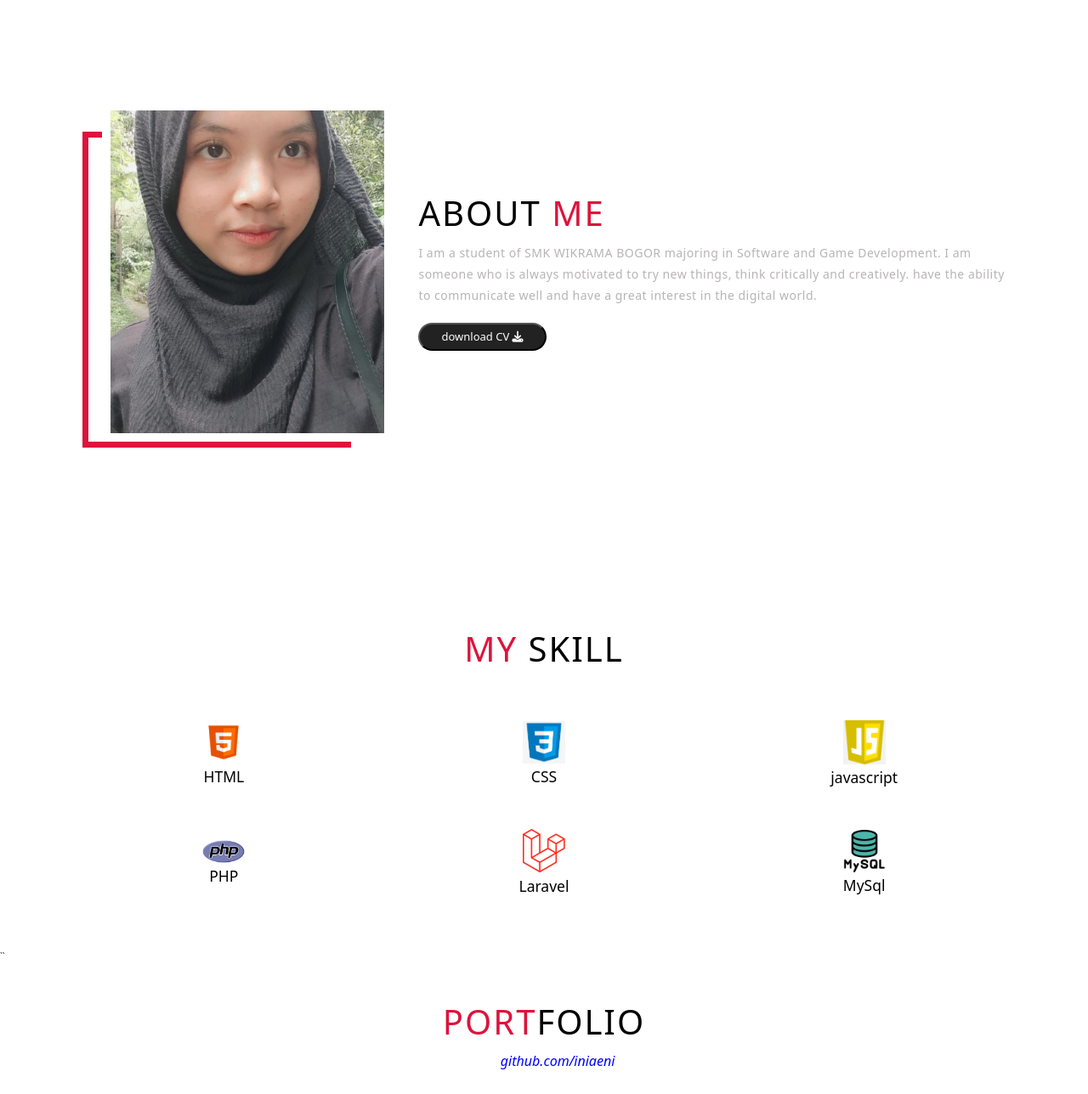
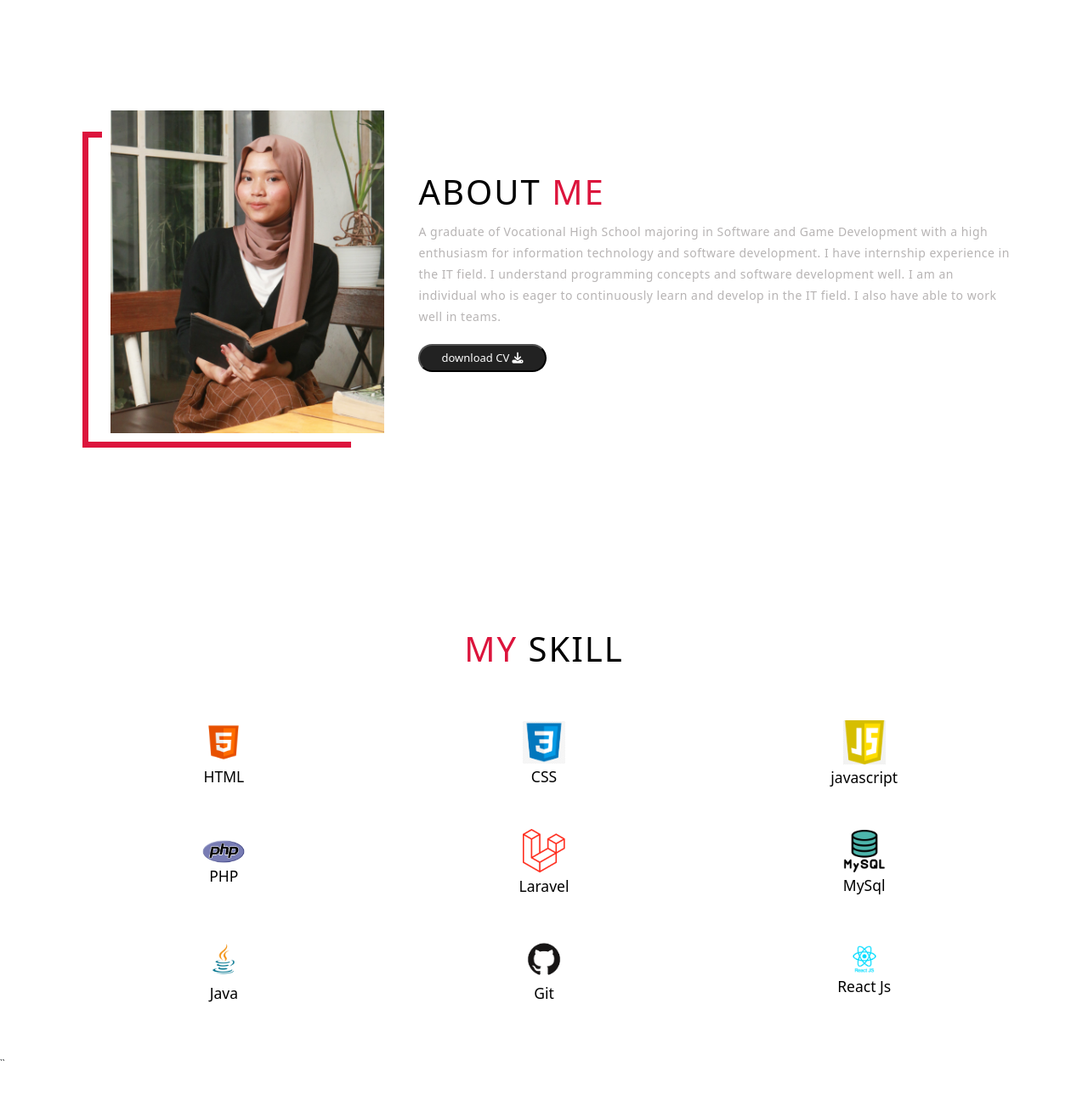
Before and after one commit to iniaeni/My-Portofolio, a plain HTML site: page index.html in a window 1280 px wide. Shown: the part 840-2128 px from the top of the page at 85% size. Drawn offline with nearby package versions, Linux system fonts and the light colour scheme; grey boxes are pictures that could not be loaded.

Commit message:
update porto

```diff
--- a/index.html
+++ b/index.html
@@ -82,16 +82,20 @@
         <div class="about container">
             <div class="col-left">
                 <div class="about-img">
-                    <img src="img/profil (1).jpg" alt="img">
+                    <img src="img/saya.jpg" alt="img">
                 </div>
             </div>
             <div class="col-right">
                 <h1 class="section-title">About <span>me</span></h1>
                 <!-- <h2>Fron End Developer and Back End Developer</h2> -->
-                <p>I am a student of SMK WIKRAMA BOGOR majoring in Software and Game Development.
-                    I am someone who is always motivated to try new things, think critically and creatively.
-                    have the ability to communicate well and have a great interest in the digital world. </p>
-                    <a href="pdf/CV Siti Nuraeni (inggris).pdf" class="nav-link" download="SITI NURAENI_CV"><button class="dln"> download CV <i class="fas fa-download"></i> </button></a>
+                <p>A graduate of Vocational High School majoring in Software and
+                  Game Development with a high enthusiasm for information
+                  technology and software development. I have internship experience
+                  in the IT field. I understand programming concepts and software
+                  development well. I am an individual who is eager to continuously
+                  learn and develop in the IT field. I also have  able to work well in
+                  teams. </p>
+                    <a href="pdf/CV Siti Nuraeni.pdf" class="nav-link" download="SITI NURAENI_CV"><button class="dln"> download CV <i class="fas fa-download"></i> </button></a>
             </div>
         </div>
     </section>
@@ -164,6 +168,33 @@
                     </div>
                     <!-- <p>MySQL is an open-source relational database management system.</p> -->
                 </div>
+                <div class="skill-box">
+                  <div class="skill-title">
+                      <div class="img">
+                          <img src="img/java.png" alt="" class="skill-icon">
+                      </div>
+                      <h3>Java</h3>
+                  </div>
+                  <!-- <p>MySQL is an open-source relational database management system.</p> -->
+              </div>
+              <div class="skill-box">
+                <div class="skill-title">
+                    <div class="img">
+                        <img src="img/git.png" alt="" class="skill-icon">
+                    </div>
+                    <h3>Git</h3>
+                </div>
+                <!-- <p>MySQL is an open-source relational database management system.</p> -->
+            </div>
+            <div class="skill-box">
+              <div class="skill-title">
+                  <div class="img">
+                      <img src="img/reactjs (1).png" alt="" class="skill-icon">
+                  </div>
+                  <h3>React Js</h3>
+              </div>
+              <!-- <p>MySQL is an open-source relational database management system.</p> -->
+          </div>
             </div>
         </div>
     </section><br><br>``
@@ -173,7 +204,7 @@
         <br><br>
         <div class="" data-aos="fade-up">
   <br>
-            <div><h1 class="section-title text-center"><span>PORT</span>FOLIO</h1><a target="_blank" class="nav-link active" aria-current="page" href="https://github.com/iniaeni"><i style="color: blue; font-size: 16px; margin-left: 46%;" class="">github.com/iniaeni</i></a></div><br><br>
+            <div><h1 class="section-title text-center"><span>PORT</span>FOLIO</h1><a target="_blank" class="nav-link active" aria-current="page" href="https://github.com/iniaeni"><i style="color: blue; font-size: 16px; margin-left: 43%;" class="">See In Github ( github.com/iniaeni )</i></a></div><br><br>
 
           <div class="service">
           <div class="row gy-4 portfolio" data-aos="fade-up" data-aos-delay="200">
@@ -259,12 +290,12 @@
 
               <div class="col-lg-4 col-md-6 portfolio-item filter-web">
                 <div class="portfolio-wrap">
-                  <img src="img/Penjualansola.png" class="img-fluid" alt="">
+                  <img src="img/kasir.png" class="img-fluid" alt="" style="height: 300px;">
                   <div class="portfolio-info">
-                    <h4>Pembelian Bahan Bakar</h4>
+                    <h4>Sistem Pengelola Penjualan</h4>
 
                     <div class="portfolio-links">
-                      <a target="_blank" href="https://github.com/iniaeni/Kalkulator-Limas-Prisma-AlasSegitiga" title="More Details"><i class="fa-solid fa-link"></i></a>
+                      <a target="_blank" href="https://github.com/iniaeni/Sim-Kasir" title="More Details"><i class="fa-solid fa-link"></i></a>
                     </div>
                   </div>
                 </div>
```
Also changed, not shown: img/kasir.png (added), img/reactjs (1).png (added), img/saya.jpg (added), 1 other file.
